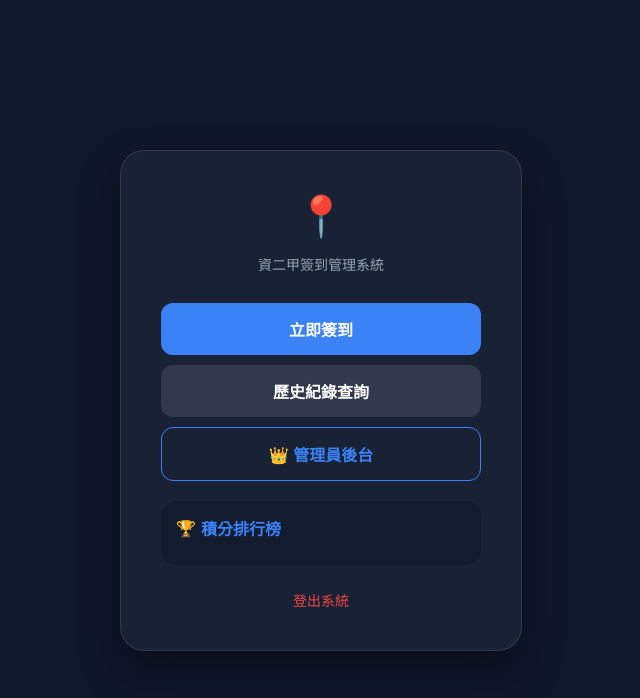
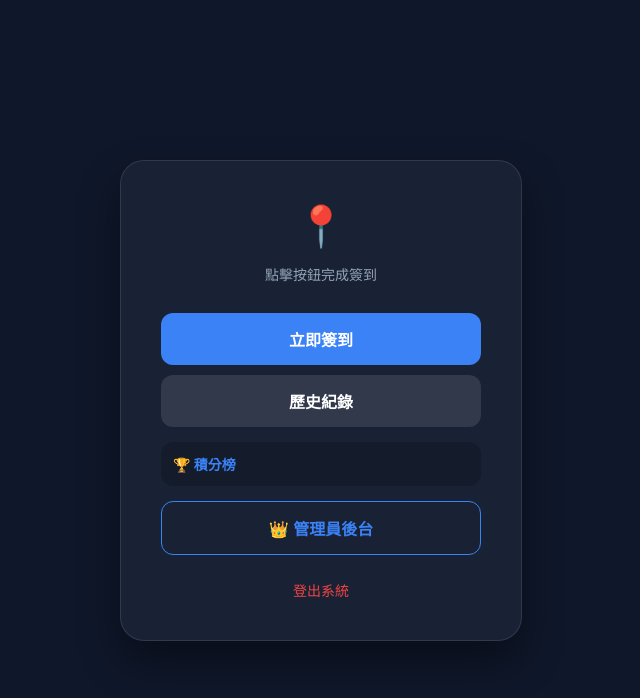
Before and after one commit to zcc-spwater/attendance-v2, a Python web app: template templates/index.html in a window 1280 px wide. Shown: the top 698 px of the page, without its empty margins (319-959 px from the left). Run offline with Jinja, Linux system fonts and the light colour scheme; the template is opened without the code that fills it, so the values that code supplies are empty; some libraries are stand-ins or nearby versions.

Commit message:
Fix: 簡化前端邏輯，防止部署崩潰並修正後台按鈕

```diff
--- a/templates/index.html
+++ b/templates/index.html
@@ -3,24 +3,17 @@
 <div class="glass-card">
     <div style="font-size: 40px;">📍</div>
     <h2 style="margin: 10px 0;">{{ user_name }}</h2>
-    <p style="color: #94a3b8; font-size: 14px;">資二甲簽到管理系統</p>
+    <p style="color: #94a3b8; font-size: 14px;">點擊按鈕完成簽到</p>
 
     <button class="btn" id="lBtn" onclick="doSign()">立即簽到</button>
 
-    <button class="btn" style="background: rgba(255,255,255,0.1); margin-top: 10px;" onclick="showRecords()">歷史紀錄查詢</button>
+    <button class="btn" style="background: rgba(255,255,255,0.1); margin-top: 10px;" onclick="showRecords()">歷史紀錄</button>
 
-    <button class="btn" style="background: transparent; border: 1px solid #3b82f6; color: #3b82f6; margin-top: 10px;" onclick="location.href='/admin'">👑 管理員後台</button>
+    <div style="margin-top: 15px; background: rgba(0,0,0,0.2); padding: 12px; border-radius: 12px; font-size: 14px; text-align: left;">
+        <span style="color: #3b82f6; font-weight: bold;">🏆 積分榜</span>
+    </div>
 
-    <div style="text-align:left; margin-top:20px; background:rgba(15, 23, 42, 0.5); padding:15px; border-radius:15px;">
-        <p style="color:#3b82f6; font-weight:bold; margin:0 0 10px 0; display:flex; align-items:center;">
-            <span style="margin-right:5px;">🏆</span> 積分排行榜
-        </p>
-        {% for i in leaderboard[:5] %}
-        <div style="display:flex; justify-content:space-between; font-size:14px; margin-bottom:6px;">
-            <span>{{ loop.index }}. {{ i.name }}</span><span style="color:#94a3b8;">{{ i.score }} pts</span>
-        </div>
-        {% endfor %}
-    </div>
+    <button class="btn" style="background: transparent; border: 1px solid #3b82f6; color: #3b82f6; margin-top: 15px;" onclick="window.location.href='/admin'">👑 管理員後台</button>
 
     <a href="/logout" style="display:block; margin-top:25px; color:#ef4444;">登出系統</a>
 </div>
@@ -32,25 +25,18 @@ async function doSign() {
     navigator.geolocation.getCurrentPosition(async (p) => {
         const res = await fetch('/submit', { method: 'POST', headers: {'Content-Type':'application/json'}, body: JSON.stringify({gps: `${p.coords.latitude},${p.coords.longitude}`}) });
         const data = await res.json();
-        if(data.status==='success') {
-            Swal.fire('簽到成功', data.message, 'success').then(()=>location.reload());
-        } else {
-            Swal.fire('失敗', data.message, 'error');
-            btn.disabled = false; btn.innerText = "立即簽到";
-        }
-    }, () => {
-        Swal.fire('錯誤', '請開啟手機 GPS 定位權限', 'error');
-        btn.disabled = false; btn.innerText = "立即簽到";
-    }, {enableHighAccuracy:true, timeout:10000});
+        if(data.status==='success') Swal.fire('簽到成功', data.message, 'success').then(()=>location.reload());
+        else { Swal.fire('錯誤', data.message, 'error'); btn.disabled = false; btn.innerText = "立即簽到"; }
+    }, () => { Swal.fire('失敗', '請開啟 GPS 定位', 'error'); btn.disabled = false; }, {enableHighAccuracy:true});
 }
 
 async function showRecords() {
     const res = await fetch('/my_records');
     const data = await res.json();
-    let html = data.length ? `<div style="max-height:250px; overflow-y:auto;"><table class="record-table"><tr><th>日期</th><th>節次</th><th>狀態</th></tr>` +
-        data.map(r => `<tr><td>${r.date}</td><td>${r.period}</td><td style="color:${r.status==='出席'?'#10b981':'#f59e0b'}">${r.status}</td></tr>`).join('') + `</table></div>`
+    let html = data.length ? `<table class="record-table"><tr><th>日期</th><th>節次</th><th>狀態</th></tr>` +
+        data.map(r => `<tr><td>${r.date}</td><td>${r.period}</td><td style="color:${r.status==='出席'?'#10b981':'#f59e0b'}">${r.status}</td></tr>`).join('') + `</table>`
         : "尚無簽到紀錄";
-    Swal.fire({ title: '我的歷史紀錄', html: html, background: '#1e293b', color: '#fff', confirmButtonColor: '#3b82f6' });
+    Swal.fire({ title: '我的紀錄', html: html, background: '#1e293b', color: '#fff', confirmButtonColor: '#3b82f6' });
 }
 </script>
 {% endblock %}
```
